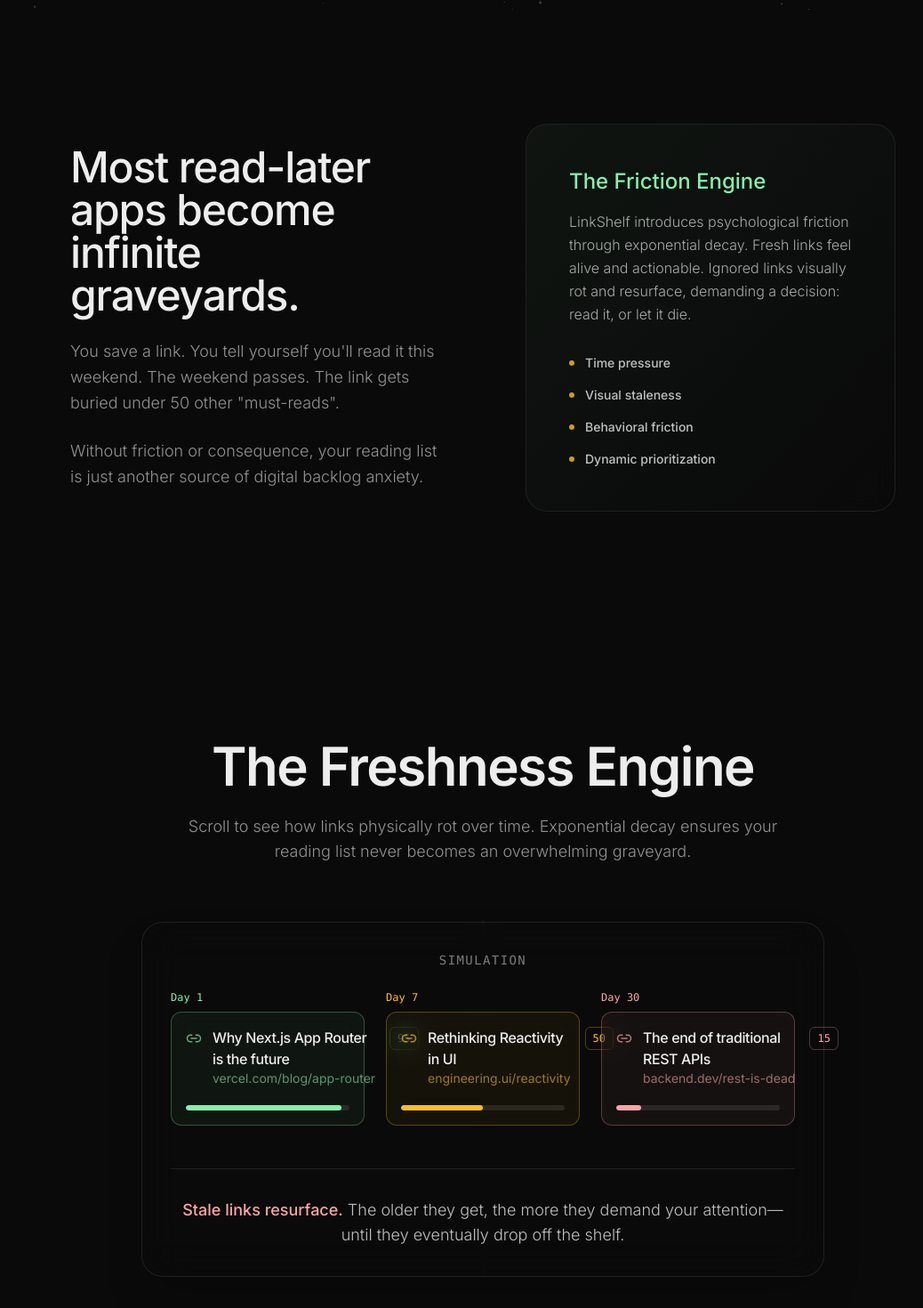
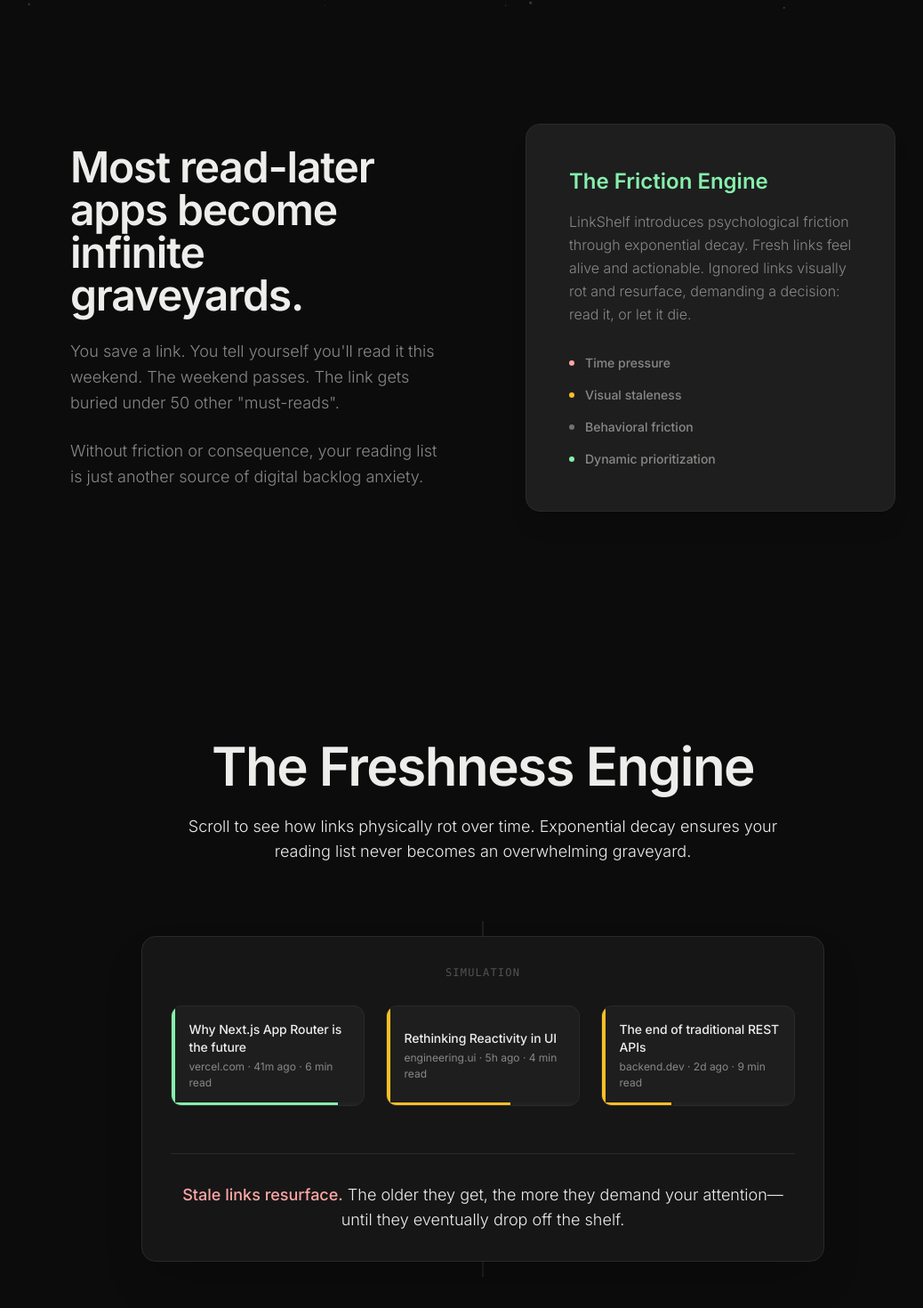
Before and after one commit to Stewy8506/LinkShelf-Website, a Next.js app: page / in a window 1280 px wide. Shown: the part 789-2259 px from the top of the page at 89% size, without its empty margins (97-1135 px from the left). Built offline with nearby package versions, Linux system fonts and the light colour scheme.

Commit message:
refactor: redesign DecayingLink component with metadata support and update global theme and section styles

```diff
--- a/src/app/globals.css
+++ b/src/app/globals.css
@@ -1,8 +1,17 @@
 @import "tailwindcss";
 
 @theme {
-  --color-background: #0a0a0a;
-  --color-foreground: #ededed;
+  --color-background: #0C0C0C;
+  --color-surface: #161616;
+  --color-card: #1E1E1E;
+  --color-border: #2A2A2A;
+
+  --color-text-primary: #EDEDEC;
+  --color-text-secondary: #888886;
+  --color-text-tertiary: #525250;
+
+  --color-accent: #A8A29E;
+  --color-accent-muted: #78716C;
 
   --color-fresh-high: #86EFAC;
   --color-fresh-mid: #FBBF24;
@@ -17,12 +26,12 @@
 
 html, body {
   background-color: var(--color-background);
-  color: var(--color-foreground);
+  color: var(--color-text-primary);
   font-family: var(--font-sans), sans-serif;
   margin: 0;
   padding: 0;
-  /* Prevent horizontal scroll issues with 3D canvas */
-  overflow-x: hidden;
+  /* Prevent horizontal scroll issues with 3D canvas without breaking position: sticky */
+  overflow-x: clip;
   /* Dark aesthetic everywhere */
   @apply antialiased selection:bg-fresh-high/30 selection:text-fresh-high;
 }
--- a/src/app/page.tsx
+++ b/src/app/page.tsx
@@ -12,7 +12,7 @@ export default function Home() {
     <SmoothScroll>
       <AtmosphereCanvas />
 
-      <main className="relative z-10 w-full overflow-hidden">
+      <main className="relative z-10 w-full">
         <Hero />
         <Philosophy />
         <FreshnessEngine />
--- a/src/components/DecayingLink.tsx
+++ b/src/components/DecayingLink.tsx
@@ -1,7 +1,6 @@
 "use client";
 
 import { motion } from "framer-motion";
-import { Link2 } from "lucide-react";
 import { useMemo } from "react";
 import clsx from "clsx";
 import { twMerge } from "tailwind-merge";
@@ -19,14 +18,48 @@ interface DecayingLinkProps {
 }
 
 export function DecayingLink({ title, url, freshness, className, delay = 0 }: DecayingLinkProps) {
-  // Determine color based on freshness matching the app logic
-  const colorClass = useMemo(() => {
-    if (freshness > 0.66) return "text-fresh-high border-fresh-high/30 bg-fresh-high/5";
-    if (freshness > 0.33) return "text-fresh-mid border-fresh-mid/30 bg-fresh-mid/5";
-    return "text-fresh-low border-fresh-low/30 bg-fresh-low/5";
-  }, [freshness]);
+  // Extract domain, age, and read time matching Flutter app's metadata style
+  const { domain, age, readTime } = useMemo(() => {
+    let domain = url;
+    try {
+      // Basic split for urls like vercel.com/blog/app-router
+      domain = url.split("/")[0];
+    } catch {
+      // Fallback
+    }
 
-  const barColor = useMemo(() => {
+    // Deterministic hash to generate realistic, consistent mock metadata
+    let hash = 0;
+    for (let i = 0; i < title.length; i++) {
+      hash = title.charCodeAt(i) + ((hash << 5) - hash);
+    }
+    hash = Math.abs(hash);
+
+    const readTime = (hash % 8) + 2; // 2 to 9 min read
+    let age = "2h ago";
+
+    if (freshness > 0.8) {
+      const mins = (hash % 45) + 5; // 5 to 49 mins ago
+      age = `${mins}m ago`;
+    } else if (freshness > 0.6) {
+      const hours = (hash % 5) + 1; // 1 to 5 hours ago
+      age = `${hours}h ago`;
+    } else if (freshness > 0.4) {
+      const hours = (hash % 12) + 6; // 6 to 17 hours ago
+      age = `${hours}h ago`;
+    } else if (freshness > 0.25) {
+      const days = (hash % 2) + 1; // 1 to 2 days ago
+      age = `${days}d ago`;
+    } else {
+      const days = (hash % 4) + 3; // 3 to 6 days ago
+      age = `${days}d ago`;
+    }
+
+    return { domain, age, readTime };
+  }, [title, url, freshness]);
+
+  // Determine freshness-based color classes
+  const accentColor = useMemo(() => {
     if (freshness > 0.66) return "bg-fresh-high";
     if (freshness > 0.33) return "bg-fresh-mid";
     return "bg-fresh-low";
@@ -39,34 +72,28 @@ export function DecayingLink({ title, url, freshness, className, delay = 0 }: De
       viewport={{ once: true, margin: "-50px" }}
       transition={{ duration: 0.6, delay, ease: [0.16, 1, 0.3, 1] }}
       className={cn(
-        "relative p-4 rounded-xl border flex flex-col gap-3 backdrop-blur-md transition-all duration-700 group hover:-translate-y-1",
-        colorClass,
+        "relative py-[16px] pr-[16px] pl-[19.5px] my-[5px] mx-[16px] rounded-[12px] border-[0.5px] border-border bg-card flex flex-col justify-center overflow-hidden transition-all duration-300 group hover:-translate-y-1 hover:border-text-secondary/30",
         className
       )}
     >
-      <div className="flex items-start justify-between gap-4">
-        <div className="flex items-start gap-3">
-          <div className="mt-1 opacity-70">
-            <Link2 size={18} />
-          </div>
-          <div>
-            <h4 className="font-medium tracking-tight text-foreground group-hover:text-white transition-colors">{title}</h4>
-            <p className="text-sm opacity-60 truncate max-w-[200px] md:max-w-[300px]">{url}</p>
-          </div>
-        </div>
-        <div className={cn("text-xs font-mono px-2 py-1 rounded-md border", colorClass.replace("text-", "border-").replace("bg-", "bg-opacity-50 "))}>
-          {Math.round(freshness * 100)}
-        </div>
+      {/* Left Freshness Indicator Strip */}
+      <div className={cn("absolute left-0 top-0 bottom-0 w-[3.5px]", accentColor)} />
+
+      {/* Main Content */}
+      <div className="flex flex-col gap-[4px] text-left">
+        <h4 className="text-[14px] font-medium leading-[1.4] tracking-[-0.1px] text-text-primary group-hover:text-white transition-colors duration-300">
+          {title}
+        </h4>
+        <span className="text-[12px] leading-normal text-text-secondary font-sans">
+          {domain} &middot; {age} &middot; {readTime} min read
+        </span>
       </div>
 
-      {/* Freshness Bar */}
-      <div className="h-1.5 w-full bg-foreground/10 rounded-full overflow-hidden mt-2 relative">
-        <motion.div
-          initial={{ width: "100%" }}
-          whileInView={{ width: `${freshness * 100}%` }}
-          viewport={{ once: true }}
-          transition={{ duration: 1.5, delay: delay + 0.3, ease: "easeOut" }}
-          className={cn("absolute inset-y-0 left-0 rounded-full", barColor)}
+      {/* Bottom Decay Bar */}
+      <div className="absolute bottom-0 left-0 right-0 h-[3px] bg-border/30">
+        <div
+          style={{ width: `${Math.max(0, Math.min(100, freshness * 100))}%` }}
+          className={cn("h-full transition-all duration-300 ease-out", accentColor)}
         />
       </div>
     </motion.div>
--- a/src/components/sections/Footer.tsx
+++ b/src/components/sections/Footer.tsx
@@ -5,7 +5,7 @@ import { ArrowUpRight } from "lucide-react";
 
 export function Footer() {
   return (
-    <footer className="relative py-20 px-6 md:px-12 z-10 bg-background border-t border-foreground/10 mt-32">
+    <footer className="relative py-24 px-6 md:px-12 z-10 bg-background border-t border-foreground/10 mt-32">
       <div className="max-w-6xl mx-auto flex flex-col md:flex-row justify-between gap-16">
         <div className="max-w-sm">
           <h2 className="text-2xl font-medium tracking-tight mb-4 flex items-center gap-2">
--- a/src/components/sections/FreshnessEngine.tsx
+++ b/src/components/sections/FreshnessEngine.tsx
@@ -1,21 +1,29 @@
 "use client";
 
-import { motion, useScroll, useTransform } from "framer-motion";
-import { useRef } from "react";
+import { motion, useScroll, useMotionValueEvent } from "framer-motion";
+import { useRef, useState } from "react";
 import { DecayingLink } from "../DecayingLink";
 
 export function FreshnessEngine() {
   const containerRef = useRef<HTMLDivElement>(null);
   const { scrollYProgress } = useScroll({
     target: containerRef,
-    offset: ["start end", "end start"]
+    offset: ["start start", "end end"]
   });
 
-  // As we scroll down through this section, the freshness decays from 1 to 0
-  const freshness = useTransform(scrollYProgress, [0.3, 0.7], [1, 0]);
+  const [progress, setProgress] = useState(0);
+
+  useMotionValueEvent(scrollYProgress, "change", (latest) => {
+    setProgress(latest);
+  });
+
+  // Calculate dynamic freshness values showing decay as we scroll
+  const card1Freshness = Math.max(0.70, 0.98 - progress * 0.28);
+  const card2Freshness = Math.max(0.35, 0.85 - progress * 0.50);
+  const card3Freshness = Math.max(0.02, 0.60 - progress * 0.58);
 
   return (
-    <section ref={containerRef} className="relative py-32 px-6 md:px-12 max-w-6xl mx-auto z-10 min-h-[150vh]">
+    <section ref={containerRef} className="relative py-32 px-6 md:px-12 max-w-6xl mx-auto z-10 min-h-[300vh]">
       <div className="sticky top-[20vh]">
         <div className="text-center mb-16">
           <motion.h2
@@ -39,35 +47,19 @@ export function FreshnessEngine() {
 
         <div className="flex flex-col items-center justify-center relative w-full max-w-3xl mx-auto h-[400px]">
           {/* Animated lines connecting the links (visual flair) */}
-          <div className="absolute inset-y-0 left-1/2 w-px bg-gradient-to-b from-fresh-high via-fresh-mid to-fresh-low opacity-20 -translate-x-1/2" />
+          <div className="absolute inset-y-0 left-1/2 w-px bg-gradient-to-b from-fresh-high/20 via-fresh-mid/20 to-fresh-low/20 -translate-x-1/2" />
 
-          <motion.div className="w-full relative z-10 bg-background/80 p-8 rounded-3xl border border-foreground/10 backdrop-blur-xl shadow-2xl">
-            <h3 className="text-sm font-mono mb-6 opacity-50 uppercase tracking-widest text-center">Simulation</h3>
+          <motion.div className="w-full relative z-10 bg-surface p-8 rounded-[16px] border-[0.5px] border-border shadow-2xl">
+            <h3 className="text-xs font-mono mb-6 text-text-tertiary uppercase tracking-widest text-center">Simulation</h3>
             <div className="space-y-4">
-              <motion.div style={{ opacity: useTransform(freshness, v => Math.max(0.2, v)) }}>
-                {/* We pass a continuous motion value into a component that expects a number.
-                    Since Framer Motion allows animating react state, we'll wrap DecayingLink in a motion component
-                    that extracts the freshness value, but here we just use the raw value via an intermediate component
-                    if we need reactivity, or we can just render 3 static links that represent the timeline. */}
-              </motion.div>
-
               <div className="grid grid-cols-1 md:grid-cols-3 gap-6">
-                 <div className="flex flex-col gap-2">
-                   <span className="text-xs font-mono text-fresh-high">Day 1</span>
-                   <DecayingLink title="Why Next.js App Router is the future" url="vercel.com/blog/app-router" freshness={0.95} />
-                 </div>
-                 <div className="flex flex-col gap-2">
-                   <span className="text-xs font-mono text-fresh-mid">Day 7</span>
-                   <DecayingLink title="Rethinking Reactivity in UI" url="engineering.ui/reactivity" freshness={0.50} delay={0.2} />
-                 </div>
-                 <div className="flex flex-col gap-2">
-                   <span className="text-xs font-mono text-fresh-low">Day 30</span>
-                   <DecayingLink title="The end of traditional REST APIs" url="backend.dev/rest-is-dead" freshness={0.15} delay={0.4} />
-                 </div>
+                <DecayingLink title="Why Next.js App Router is the future" url="vercel.com/blog/app-router" freshness={card1Freshness} className="mx-0" />
+                <DecayingLink title="Rethinking Reactivity in UI" url="engineering.ui/reactivity" freshness={card2Freshness} delay={0.2} className="mx-0" />
+                <DecayingLink title="The end of traditional REST APIs" url="backend.dev/rest-is-dead" freshness={card3Freshness} delay={0.4} className="mx-0" />
               </div>
 
-              <div className="mt-12 text-center border-t border-foreground/10 pt-8">
-                <p className="text-lg font-light text-foreground/80">
+              <div className="mt-12 text-center border-t border-border pt-8">
+                <p className="text-lg font-light text-text-primary">
                   <span className="text-fresh-low font-medium">Stale links resurface.</span> The older they get, the more they demand your attention—until they eventually drop off the shelf.
                 </p>
               </div>
--- a/src/components/sections/Hero.tsx
+++ b/src/components/sections/Hero.tsx
@@ -9,13 +9,13 @@ export function Hero() {
   const opacity = useTransform(scrollYProgress, [0, 0.2], [1, 0]);
 
   return (
-    <section className="relative min-h-screen flex flex-col items-center justify-center pt-32 pb-20 px-6 md:px-12 overflow-hidden">
+    <section className="relative min-h-screen flex flex-col items-center justify-center pt-32 pb-24 px-6 md:px-12 overflow-hidden">
       <div className="max-w-5xl w-full z-10 flex flex-col items-center text-center">
         <motion.div
           initial={{ opacity: 0, y: 30 }}
           animate={{ opacity: 1, y: 0 }}
           transition={{ duration: 1, ease: [0.16, 1, 0.3, 1] }}
-          className="mb-6 flex items-center gap-3 px-4 py-1.5 rounded-full border border-foreground/10 bg-background/50 backdrop-blur-md"
+          className="mb-6 flex items-center gap-3 px-4 py-1.5 rounded-full border-[0.5px] border-border bg-card shadow-lg"
         >
           <div className="w-2 h-2 rounded-full bg-fresh-high animate-pulse" />
           <span className="text-sm font-medium tracking-wide opacity-80 uppercase">LinkShelf 1.0</span>
--- a/src/components/sections/Philosophy.tsx
+++ b/src/components/sections/Philosophy.tsx
@@ -12,13 +12,13 @@ export function Philosophy() {
           viewport={{ once: true, margin: "-100px" }}
           transition={{ duration: 1, ease: "easeOut" }}
         >
-          <h2 className="text-3xl md:text-5xl font-medium tracking-tight mb-6">
+          <h2 className="text-3xl md:text-5xl font-semibold tracking-tight mb-6 text-text-primary">
             Most read-later apps become infinite graveyards.
           </h2>
-          <p className="text-foreground/60 text-lg leading-relaxed mb-6 font-light">
+          <p className="text-text-secondary text-lg leading-relaxed mb-6 font-light">
             {"You save a link. You tell yourself you'll read it this weekend. The weekend passes. The link gets buried under 50 other \"must-reads\"."}
           </p>
-          <p className="text-foreground/60 text-lg leading-relaxed font-light">
+          <p className="text-text-secondary text-lg leading-relaxed font-light">
             {"Without friction or consequence, your reading list is just another source of digital backlog anxiety."}
           </p>
         </motion.div>
@@ -28,18 +28,22 @@ export function Philosophy() {
           whileInView={{ opacity: 1, x: 0 }}
           viewport={{ once: true, margin: "-100px" }}
           transition={{ duration: 1, delay: 0.2, ease: "easeOut" }}
-          className="border border-foreground/10 p-8 md:p-12 rounded-3xl bg-background/50 backdrop-blur-md relative overflow-hidden"
+          className="border-[0.5px] border-border p-8 md:p-12 rounded-[16px] bg-card relative overflow-hidden shadow-xl"
         >
-          <div className="absolute inset-0 bg-gradient-to-br from-fresh-high/5 to-transparent pointer-events-none" />
-          <h3 className="text-xl md:text-2xl font-medium mb-4 text-fresh-high">The Friction Engine</h3>
-          <p className="text-foreground/70 leading-relaxed font-light mb-8">
+          <h3 className="text-xl md:text-2xl font-semibold mb-4 text-fresh-high">The Friction Engine</h3>
+          <p className="text-text-secondary leading-relaxed font-light mb-8">
             {"LinkShelf introduces psychological friction through exponential decay. Fresh links feel alive and actionable. Ignored links visually rot and resurface, demanding a decision: read it, or let it die."}
           </p>
           <ul className="space-y-4">
-            {["Time pressure", "Visual staleness", "Behavioral friction", "Dynamic prioritization"].map((item, i) => (
-              <li key={i} className="flex items-center gap-3 text-sm font-medium opacity-80">
-                <div className="w-1.5 h-1.5 rounded-full bg-fresh-mid" />
-                {item}
+            {[
+              { label: "Time pressure", color: "bg-fresh-low" },
+              { label: "Visual staleness", color: "bg-fresh-mid" },
+              { label: "Behavioral friction", color: "bg-accent-muted" },
+              { label: "Dynamic prioritization", color: "bg-fresh-high" }
+            ].map((item, i) => (
+              <li key={i} className="flex items-center gap-3 text-sm font-medium text-text-secondary">
+                <div className={`w-1.5 h-1.5 rounded-full ${item.color}`} />
+                {item.label}
               </li>
             ))}
           </ul>
```
Also changed, not shown: src/components/sections/Architecture.tsx (+16 -16 lines), src/components/sections/Features.tsx (+5 -5 lines).
